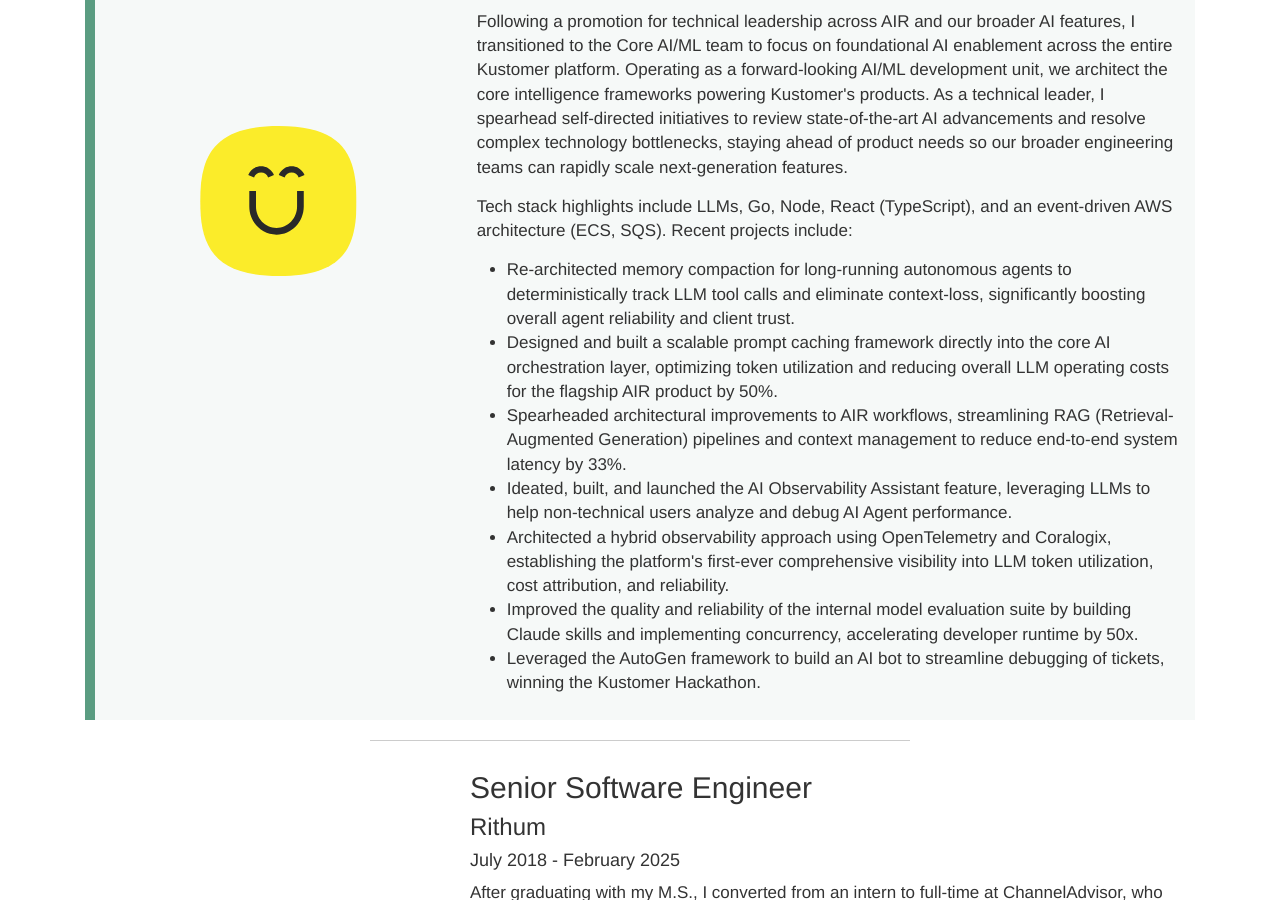
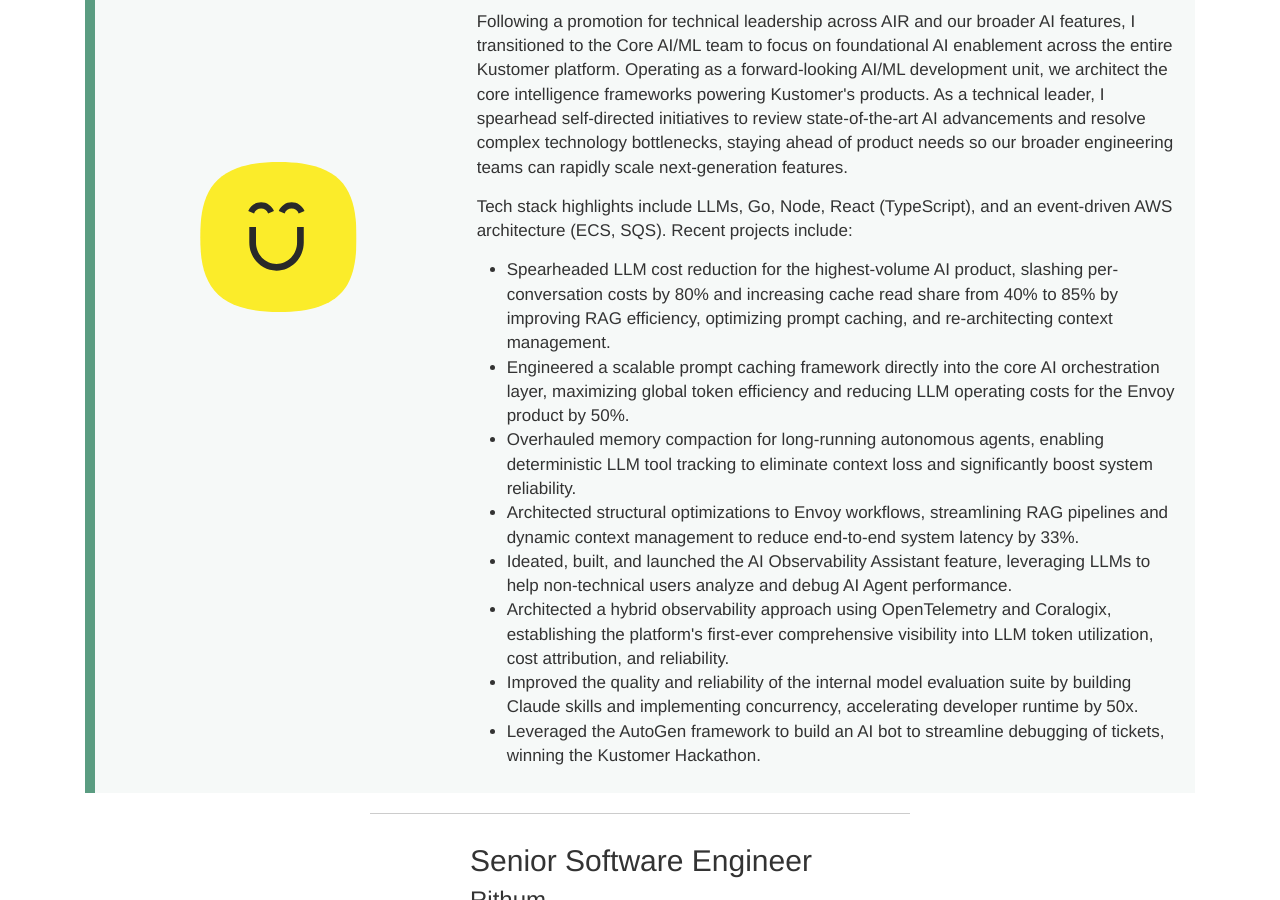
Before and after one commit to mjmeli/mjmeli.github.io, a Jekyll site: the page built from experience.html, in a window 1280 px wide and 900 px high, scrolled down 850 px. Built offline with Jekyll 4.4.1, drawn with Linux system fonts in a browser that asks for light colours.

Commit message:
Update experience.html

```diff
--- a/experience.html
+++ b/experience.html
@@ -37,9 +37,10 @@ description: Learn in-depth about my professional and academic research experien
                 <p>
                     Tech stack highlights include LLMs, Go, Node, React (TypeScript), and an event-driven AWS architecture (ECS, SQS). Recent projects include:
                     <ul>
-                        <li>Re-architected memory compaction for long-running autonomous agents to deterministically track LLM tool calls and eliminate context-loss, significantly boosting overall agent reliability and client trust.</li>
-                        <li>Designed and built a scalable prompt caching framework directly into the core AI orchestration layer, optimizing token utilization and reducing overall LLM operating costs for the flagship AIR product by 50%.</li>
-                        <li>Spearheaded architectural improvements to AIR workflows, streamlining RAG (Retrieval-Augmented Generation) pipelines and context management to reduce end-to-end system latency by 33%.</li>
+                        <li>Spearheaded LLM cost reduction for the highest-volume AI product, slashing per-conversation costs by 80% and increasing cache read share from 40% to 85% by improving RAG efficiency, optimizing prompt caching, and re-architecting context management.</li>
+                        <li>Engineered a scalable prompt caching framework directly into the core AI orchestration layer, maximizing global token efficiency and reducing LLM operating costs for the Envoy product by 50%.</li>
+                        <li>Overhauled memory compaction for long-running autonomous agents, enabling deterministic LLM tool tracking to eliminate context loss and significantly boost system reliability.</li>
+                        <li>Architected structural optimizations to Envoy workflows, streamlining RAG pipelines and dynamic context management to reduce end-to-end system latency by 33%.</li>
                         <li>Ideated, built, and launched the AI Observability Assistant feature, leveraging LLMs to help non-technical users analyze and debug AI Agent performance.</li>
                         <li>Architected a hybrid observability approach using OpenTelemetry and Coralogix, establishing the platform's first-ever comprehensive visibility into LLM token utilization, cost attribution, and reliability.</li>
                         <li>Improved the quality and reliability of the internal model evaluation suite by building Claude skills and implementing concurrency, accelerating developer runtime by 50x.</li>
```
